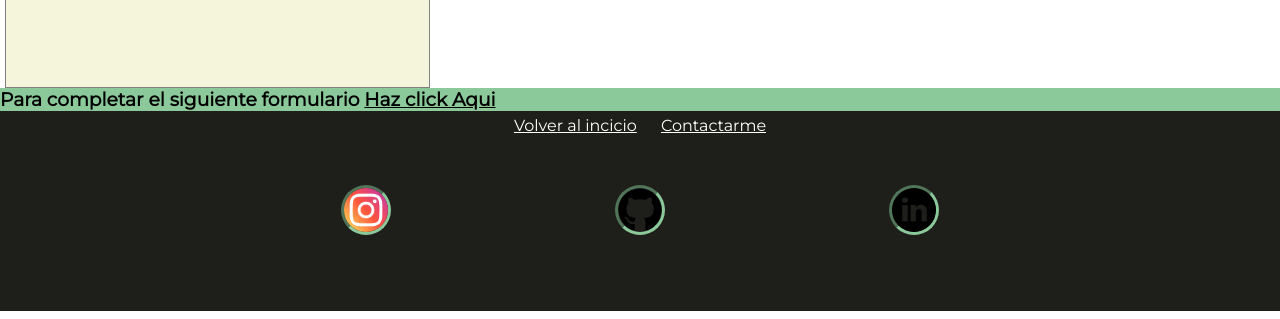
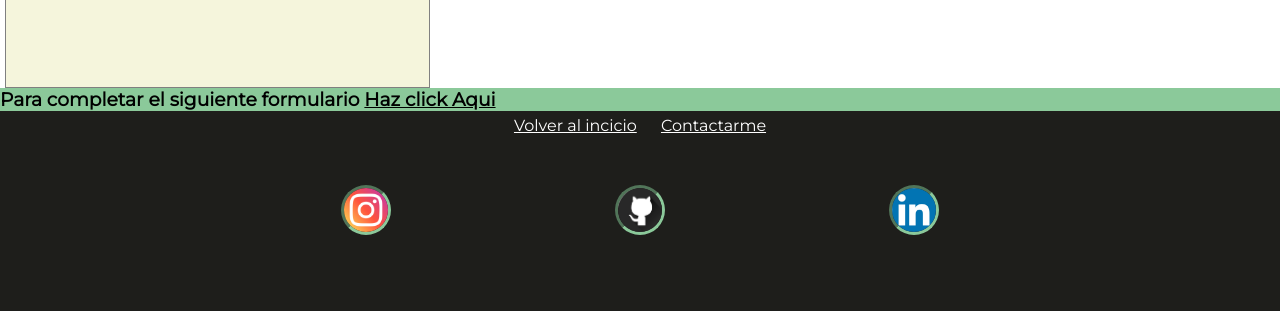
Before and after one commit to Emipoliti/CursoDesarrolloWeb, a plain HTML site: page Modulo 1 U 3 y 4/index.html in a window 1280 px wide. Shown: the part 1397-1716 px from the top of the page. Drawn offline with Linux system fonts and the light colour scheme.

Commit message:
Modificaciones en logo

```diff
--- a/Modulo 1 U 3 y 4/index.html
+++ b/Modulo 1 U 3 y 4/index.html
@@ -100,10 +100,10 @@
                 <a href="https://www.instagram.com/emipoliti_/?hl=es"><img src="Imagenes/instagram.png" alt="instagram"></a>
             </picture>
             <picture class="github">
-                <a href="https://github.com/Emipoliti"><img src="Imagenes/github 2.svg" alt="github"></a>
+                <a href="https://github.com/Emipoliti"><img src="Imagenes/github2.jpg" alt="github"></a>
             </picture>
             <picture class="github">
-                <a href="https://www.linkedin.com/in/emiliano-politi-aa83b7217/"><img src="Imagenes/linkedin.png" alt="linkedin"></a>
+                <a href="https://www.linkedin.com/in/emiliano-politi-aa83b7217/"><img src="Imagenes/logo-linkedin-600-x-600.jpg" alt="linkedin"></a>
             </picture>
 
         </footer>
--- a/Modulo 1 U 3 y 4/style.css
+++ b/Modulo 1 U 3 y 4/style.css
@@ -98,7 +98,7 @@ footer img{
     display: inline;
     border-radius: 50%;
     margin-top: 50px;
-    padding: 0;
+
     }
 
 .experiencias{
```
Also changed, not shown: Modulo 1 U 3 y 4/Imagenes/github 2.svg (deleted), Modulo 1 U 3 y 4/Imagenes/github-logo-silhouette-in-a-square.png (deleted), Modulo 1 U 3 y 4/Imagenes/github2.jpg (added), Modulo 1 U 3 y 4/Imagenes/linkedin.png (deleted), Modulo 1 U 3 y 4/Imagenes/linkedin2.png (deleted), Modulo 1 U 3 y 4/Imagenes/logo-linkedin-600-x-600.jpg (added), Modulo 2/Imagenes/github 2.svg (deleted), Modulo 2/Imagenes/github-logo-silhouette-in-a-square.png (deleted), Modulo 2/Imagenes/github2.jpg (added), Modulo 2/Imagenes/linkedin.png (deleted), Modulo 2/Imagenes/linkedin2.png (deleted), Modulo 2/Imagenes/logo-linkedin-600-x-600.jpg (added).
